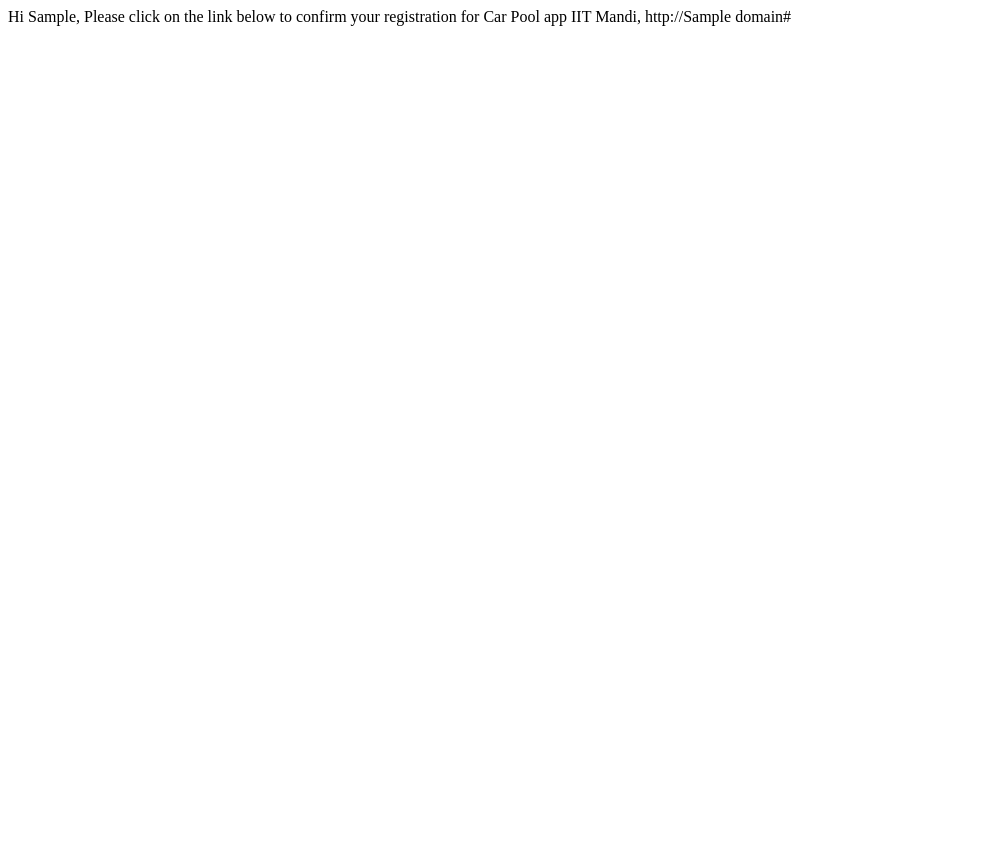
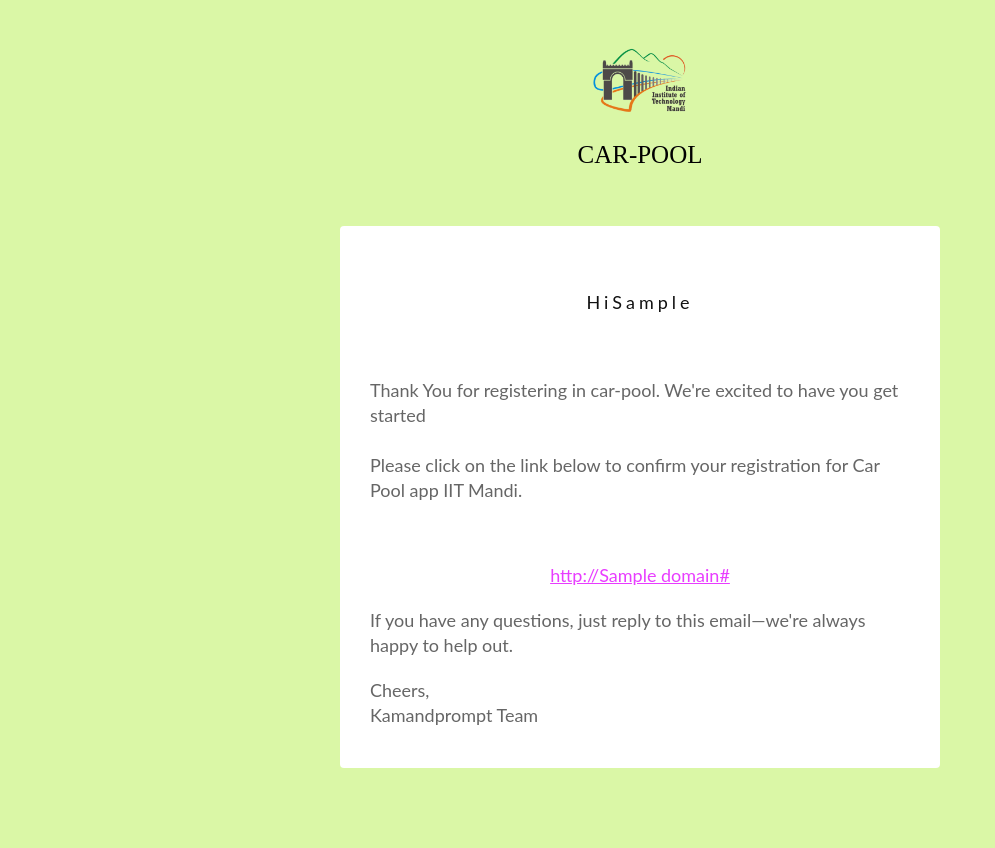
Before and after one commit to KamandPrompt/Car-Pool, a Django app: template carpool/templates/acc_active_email.html in a window 1280 px wide. Shown: the whole page, without its empty margins (0-995 px from the left). Before the commit the page ends 26 px from the top, so only its background shows below. Run offline with Django 3.2, Linux system fonts and the light colour scheme; a user stored in the database is signed in; tables that the repository leaves empty hold one stand-in row (values such as "Sample post"); the template is opened without the code that fills it: most values are stand-ins (such as "Sample title", 1, 10 or a date in 2020).

Commit message:
Designing acc_active_html page

```diff
--- a/carpool/templates/acc_active_email.html
+++ b/carpool/templates/acc_active_email.html
@@ -1,5 +1,117 @@
-{% autoescape off %}
+<!---{% autoescape off %}
 Hi {{ user.first_name }},
 Please click on the link below to confirm your registration for Car Pool app IIT Mandi,
 http://{{ domain }}{% url 'activate' uidb64=uid token=token %}
-{% endautoescape %}
+{% endautoescape %} --->
+
+<!-------------my code start from here ----------------->
+
+<!DOCTYPE html>
+{% load static %}
+<html>
+
+<head>
+    <title>Account Confirmation</title>
+    <meta http-equiv="Content-Type" content="text/html; charset=utf-8" />
+    <meta name="viewport" content="width=device-width, initial-scale=1">
+    <meta http-equiv="X-UA-Compatible" content="IE=edge" />
+
+    </style>
+    <style type="text/css">
+
+
+        body,
+        table,
+        td,
+        a {
+            -webkit-text-size-adjust: 100%;
+            -ms-text-size-adjust: 100%;
+        }
+
+
+        table {
+            border-collapse: collapse !important;
+
+        }
+
+        body {
+            height: 100% !important;
+            margin: 0 !important;
+            padding: 0 !important;
+            width: 100% !important;
+        }
+    </style>
+
+</head>
+
+<body>
+
+    <table border="0" cellpadding="0" cellspacing="0" width="100%" >
+        <!-- LOGO -->
+        <tr>
+            <td bgcolor="#DAF7A6" align="center">
+                <table border="0" cellpadding="0" cellspacing="0" width="100%" style="max-width: 600px;">
+                    <tr>
+                        <td align="center" valign="top" style="padding: 40px 10px 40px 10px;"><img src="{% static 'images/iitmandiLogo.png' %}" alt="" width="100"  ><h1 style="font-size: 25px; font-style:inherit; font-weight: 500; margin: 1; color: rgb(0, 0, 0); ">CAR-POOL</h1> </td>
+                    </tr>
+                </table>
+            </td>
+        </tr>
+        <tr>
+            <td bgcolor="#DAF7A6" align="center" style="padding: 0px 10px 0px 10px;">
+                <table border="0" cellpadding="0" cellspacing="0" width="100%" style="max-width: 600px;">
+                    <tr>
+                        <td bgcolor="#ffffff" align="center" valign="top" style="padding: 40px 20px 20px 20px; border-radius: 4px 4px 0px 0px; color: #111111; font-family: 'Lato', Helvetica, Arial, sans-serif; font-size: 48px; font-weight: 400; letter-spacing: 4px; line-height: 48px;">
+                            <h1 style="font-size: 18px; font-weight: 400; margin: 1; ">Hi{{ user.first_name }} </h1>
+                        </td>
+                    </tr>
+                </table>
+            </td>
+        </tr>
+        <tr>
+            <td bgcolor="#DAF7A6" align="center" style="padding: 0px 10px 0px 10px;">
+                <table border="0"  cellpadding="0" cellspacing="0" width="100%" style="max-width: 600px;">
+                    <tr>
+                        <td bgcolor="#ffffff" align="left" style="padding: 20px 30px 40px 30px; color: #666666; font-family: 'Lato', Helvetica, Arial, sans-serif; font-size: 18px; font-weight: 400; line-height: 25px;">
+                            <p style="margin: 0; text-align: left;">Thank You for registering in car-pool. We're excited to have you get started</p>
+                            <br>
+                            <p style="margin: 0; text-align: left;">Please click on the link below to confirm your registration for Car Pool app IIT Mandi.</p>
+                        </td>
+                    </tr>
+
+
+                    <tr>
+                        <td bgcolor="#ffffff" align="left" style="padding: 20px 30px 20px 30px; color: #666666; font-family: 'Lato', Helvetica, Arial, sans-serif; font-size: 18px; font-weight: 400; line-height: 25px;">
+                            <p style="margin: 0; text-align: center;"><a href="#" target="_blank" style="color: #e83bfffd;">http://{{ domain }}{% url 'activate' uidb64=uid token=token %} </a></p>
+                        </td>
+                    </tr>
+                    <tr>
+                        <td bgcolor="#ffffff" align="left" style="padding: 0px 30px 20px 30px; color: #666666; font-family: 'Lato', Helvetica, Arial, sans-serif; font-size: 18px; font-weight: 400; line-height: 25px;">
+                            <p style="margin: 0;">If you have any questions, just reply to this email—we're always happy to help out.</p>
+                        </td>
+                    </tr>
+                    <tr>
+                        <td bgcolor="#ffffff" align="left" style="padding: 0px 30px 40px 30px; border-radius: 0px 0px 4px 4px; color: #666666; font-family: 'Lato', Helvetica, Arial, sans-serif; font-size: 18px; font-weight: 400; line-height: 25px;">
+                            <p style="margin: 0;">Cheers,<br>Kamandprompt Team</p>
+                        </td>
+                    </tr>
+                </table>
+            </td>
+        </tr>
+
+        <tr>
+            <td bgcolor="#DAF7A6" align="center">
+                <table border="0" cellpadding="0" cellspacing="0" width="100%" style="max-width: 600px;">
+                    <tr>
+                        <td align="center" valign="top" style="padding: 40px 10px 40px 10px;"> </td>
+                    </tr>
+                </table>
+            </td>
+        </tr>
+
+    </table>
+
+
+</body>
+
+</html>
```
Also changed, not shown: carpool/static/images/iitmandiLogo.png (added).
